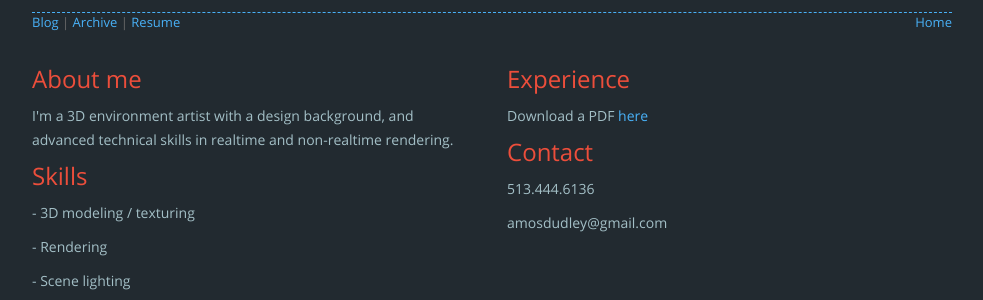
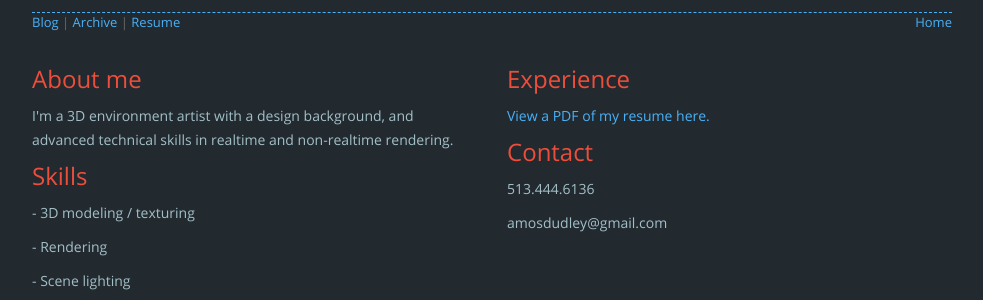
Before and after one commit to amosdudley/weblog, a Jekyll site: the page built from resume.html, in a window 1280 px wide. Shown: the part 200-500 px from the top of the page, without its empty margins (148-1131 px from the left). Built offline with Jekyll 4.4.1, drawn with Linux system fonts in a browser that asks for light colours; nearby versions of some CDN libraries; comment, search, counter and statistics services are not loaded.

Commit message:
Resume Update 2

```diff
--- a/resume.html
+++ b/resume.html
@@ -44,7 +44,7 @@ layout: default
   <div class="col-md-6 post-nav">
     <div id="experience">
       <h2>Experience</h2>
-	  <p>Download a PDF <a href="http://amosdudley.com/AmosDudley_resume.pdf">here</a>
+	  <p><a href="http://amosdudley.com/AmosDudley_resume.pdf">View a PDF of my resume here.</a>
     </div>
 
     <div id="contacts">
```
